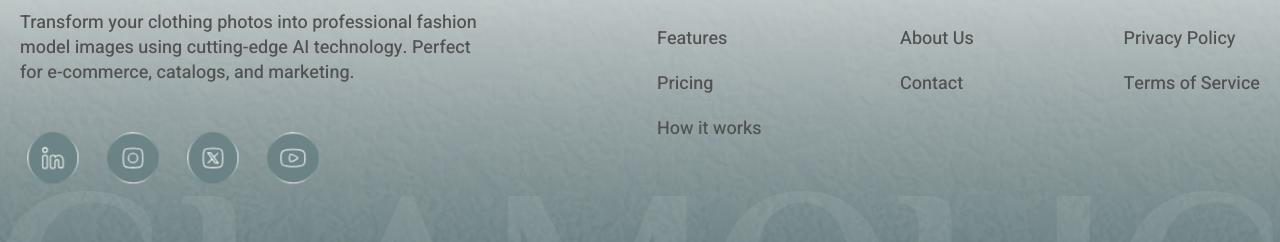
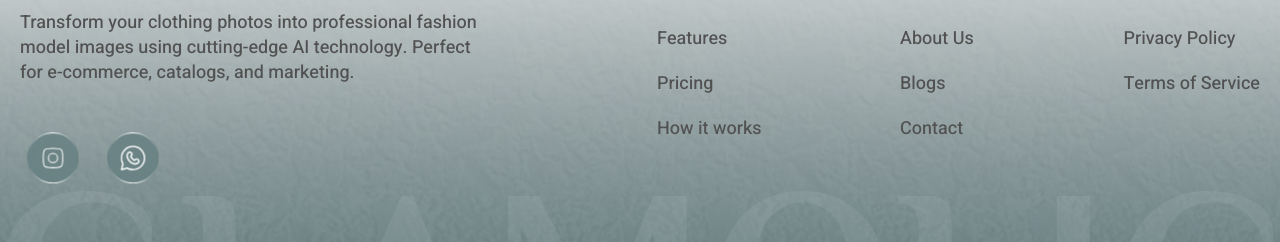
Before and after one commit to maheshBavishi/glamolic, a Next.js app: page /blog-details in a window 1280 px wide. Shown: the part 1322-1564 px from the top of the page. Built offline with nearby package versions, Linux system fonts and the light colour scheme; no server answers.

Commit message:
fix(blog): resolve non-working click issue in specific section on blog detail page -add dynamic FAQ JSON-LD schema and fix SEO metadata

```diff
--- a/src/components/footer/footer.module.scss
+++ b/src/components/footer/footer.module.scss
@@ -123,9 +123,12 @@
                         cursor: pointer;
                         will-change: transform;
                         transition: background 0.3s ease;
+                        text-decoration: none;
+                        color: inherit;
 
 
-                        img {
+                        img,
+                        svg {
                             display: block;
                             pointer-events: none;
                         }
--- a/src/components/footer/index.js
+++ b/src/components/footer/index.js
@@ -4,13 +4,14 @@ import { motion, useMotionValue, useSpring, useTransform } from "framer-motion";
 import styles from "./footer.module.scss";
 import Link from "next/link";
 const FooterLogo = "/assets/logo/footer-logo.svg";
-const LikdinIcon = "/assets/icons/linkdin.svg";
 const InstagramIcon = "/assets/icons/instagram.svg";
-const TwitterIcon = "/assets/icons/twitter.svg";
-const YoutubeIcon = "/assets/icons/youtube.svg";
+const WhatsAppIcon = "/assets/icons/whatsApp.svg";
+// const LikdinIcon = "/assets/icons/linkdin.svg";
+// const TwitterIcon = "/assets/icons/twitter.svg";
+// const YoutubeIcon = "/assets/icons/youtube.svg";
 const TextImage = "/assets/icons/text.svg";
 
-function SocialIcon3D({ src, alt }) {
+function SocialIcon3D({ href, label, children, src, alt }) {
   const ref = useRef(null);
   const [isHovered, setIsHovered] = useState(false);
 
@@ -21,6 +22,8 @@ function SocialIcon3D({ src, alt }) {
   const rotateY = useSpring(useTransform(x, [0, 1], [-15, 15]), { stiffness: 300, damping: 20 });
 
   const handleMouseMove = (e) => {
+    if (!ref.current) return;
+
     const rect = ref.current.getBoundingClientRect();
     const px = (e.clientX - rect.left) / rect.width;
     const py = (e.clientY - rect.top) / rect.height;
@@ -35,8 +38,12 @@ function SocialIcon3D({ src, alt }) {
   };
 
   return (
-    <motion.div
+    <motion.a
       ref={ref}
+      href={href}
+      target="_blank"
+      rel="noopener noreferrer"
+      aria-label={label}
       onMouseMove={handleMouseMove}
       onMouseEnter={() => setIsHovered(true)}
       onMouseLeave={handleMouseLeave}
@@ -52,17 +59,45 @@ function SocialIcon3D({ src, alt }) {
       transition={{ type: "spring", stiffness: 260, damping: 18 }}
       className={styles.socialIconItem}
     >
-      <img src={src} alt={alt} style={{ transform: "translateZ(10px)" }} />
-    </motion.div>
+      <span style={{ transform: "translateZ(10px)", display: "flex" }}>
+        {children || <img src={src} alt={alt} />}
+      </span>
+    </motion.a>
   );
 }
 
 export default function Footer() {
   const socialIcons = [
-    { src: LikdinIcon, alt: "LikdinIcon" },
-    { src: InstagramIcon, alt: "InstagramIcon" },
-    { src: TwitterIcon, alt: "TwitterIcon" },
-    { src: YoutubeIcon, alt: "YoutubeIcon" },
+    {
+      href: "https://www.instagram.com/glamolicai/",
+      label: "Instagram",
+      src: InstagramIcon,
+      alt: "Instagram icon",
+    },
+    {
+      href: "https://wa.me/918200058875",
+      label: "WhatsApp",
+      src: WhatsAppIcon,
+      alt: "WhatsApp icon",
+    },
+    // {
+    //   href: "#",
+    //   label: "LinkedIn",
+    //   src: LikdinIcon,
+    //   alt: "LinkedIn icon",
+    // },
+    // {
+    //   href: "#",
+    //   label: "Twitter",
+    //   src: TwitterIcon,
+    //   alt: "Twitter icon",
+    // },
+    // {
+    //   href: "#",
+    //   label: "YouTube",
+    //   src: YoutubeIcon,
+    //   alt: "YouTube icon",
+    // },
   ];
 
   return (
@@ -80,7 +115,15 @@ export default function Footer() {
               </p>
               <div className={styles.socialIcon}>
                 {socialIcons.map((icon, index) => (
-                  <SocialIcon3D key={index} src={icon.src} alt={icon.alt} />
+                  <SocialIcon3D
+                    key={index}
+                    href={icon.href}
+                    label={icon.label}
+                    src={icon.src}
+                    alt={icon.alt}
+                  >
+                    {icon.children}
+                  </SocialIcon3D>
                 ))}
               </div>
             </div>
@@ -113,6 +156,11 @@ export default function Footer() {
                   </Link>
                 </div>
                 <div>
+                  <Link href="/blog" aria-label="Blogs">
+                    Blogs
+                  </Link>
+                </div>
+                <div>
                   <Link href="/contact-us" aria-label="Contact">
                     Contact
                   </Link>
--- a/src/routes/blogDetails/tableOfContentDetails/index.js
+++ b/src/routes/blogDetails/tableOfContentDetails/index.js
@@ -47,7 +47,10 @@ export default function TableOfContentDetails({ BlogDetail }) {
     const renderer = {
       heading(token) {
         const text = token?.tokens?.length ? this.parser.parseInline(token.tokens) : token?.text || "";
-        const slugID = slugify(text);
+        // Build the anchor from plain heading text so escaped entities like "&amp;"
+        // don't produce a different slug than the TOC entry.
+        const slugSource = token?.text || text.replace(/<[^>]*>/g, "");
+        const slugID = slugify(slugSource);
         return `<h${token.depth} dir="auto" title="${text}" id="${slugID}">${text}</h${token.depth}>`;
       },
       table(token) {
--- a/src/routes/home/index.js
+++ b/src/routes/home/index.js
@@ -28,7 +28,7 @@ export default async function HomePage() {
       <SimpleAffordable />
       <TrustedByBrands />
       <FaqSection />
-      <FeaturedArticle Blogs={Data?.blog?.data} />
+      {Data?.blog?.data && <FeaturedArticle Blogs={Data.blog.data} />}
       <ReadytoTransform />
     </div>
   );
```
Also changed, not shown: src/app/(main)/blog/[slug]/page.js (+79 -4 lines), public/assets/icons/whatsApp.svg (added).
